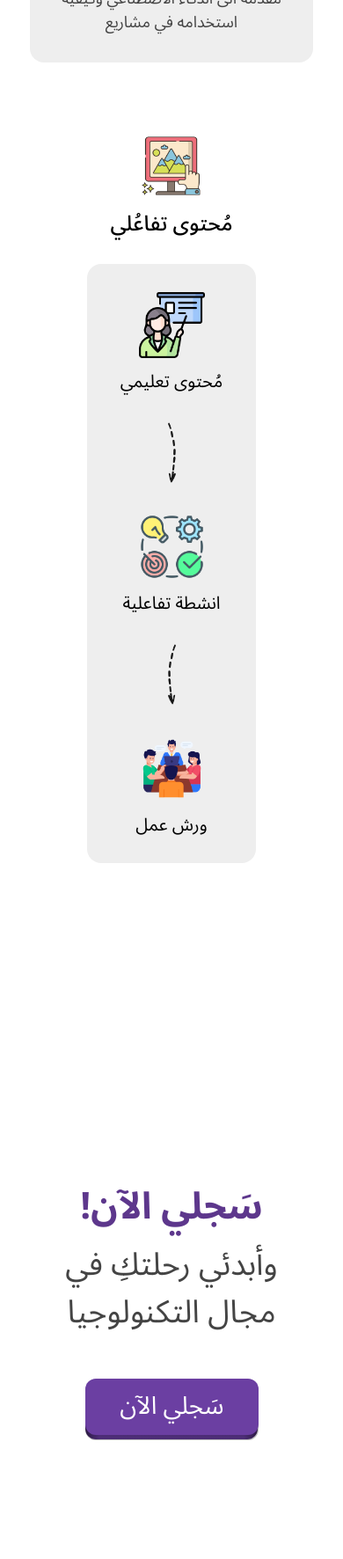
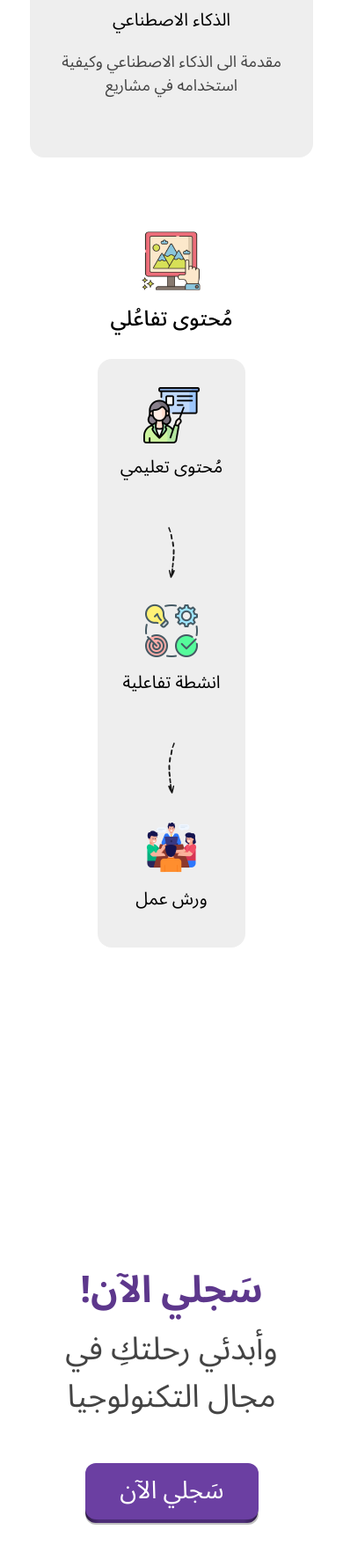
Before and after one commit to MustfaA22/Mai, a React (Vite) app: page / in a window 390 px wide. Shown: the part 2056-3828 px from the top of the page at 88% size. Built offline with nearby package versions, Linux system fonts and the light colour scheme.

Commit message:
responsive for ipads

```diff
--- a/src/index.css
+++ b/src/index.css
@@ -103,29 +103,6 @@ section {
   position: relative;
 }
 
-@media only screen and (max-width: 800px) {
-
-  h1 {
-    font-size: 2.8rem;
-  }
-
-  h2 {
-    font-size: 2.4rem;
-  }
-
-  h3 {
-    font-size: 2rem;
-  }
-
-  p {
-    font-size: 1.6rem;
-  }
-
-
-  section {
-    padding: 5em 2em 0em;
-  }
-}
 
 /* width */
 ::-webkit-scrollbar {
@@ -146,3 +123,30 @@ section {
 ::-webkit-scrollbar-thumb:hover {
   background: var(--dark-pink);
 }
+
+/* Phones */
+@media only screen and (max-width: 650px) {
+
+  h1 {
+    font-size: 2.8rem;
+  }
+
+  h2 {
+    font-size: 2.4rem;
+  }
+
+  h3 {
+    font-size: 2rem;
+  }
+
+  p {
+    font-size: 1.6rem;
+  }
+
+  section {
+    padding: 5em 2em 0em;
+  }
+}
+
+/* Ipads */
+@media only screen and (max-width: 1200px) {}
--- a/src/styles/Footer.module.css
+++ b/src/styles/Footer.module.css
@@ -52,7 +52,8 @@
     padding-bottom: 1em;
 }
 
-@media only screen and (max-width: 800px) {
+/* Phones */
+@media only screen and (max-width: 650px) {
     .logos {
         flex-direction: column;
         gap: 3em;
@@ -61,10 +62,21 @@
     .logos img {
         width: auto;
         height: 110px;
-
     }
 
     .iotLogo {
         margin-bottom: 16px;
     }
 }
+
+/* Ipads */
+@media only screen and (max-width: 1200px) {
+    .logos {
+        gap: 3em;
+    }
+
+    .logos img {
+        width: auto;
+        height: 110px;
+    }
+}
--- a/src/styles/sectionStyles/Contest.module.css
+++ b/src/styles/sectionStyles/Contest.module.css
@@ -29,9 +29,12 @@
     margin-bottom: 1.5em;
 }
 
-.contentWrapper img {}
+.contentWrapper img {
+    width: 40%;
+}
 
-@media only screen and (max-width: 800px) {
+/* Phones */
+@media only screen and (max-width: 650px) {
     .contentWrapper {
         flex-direction: column;
         gap: 3em;
@@ -41,3 +44,15 @@
         width: 70%;
     }
 }
+
+/* Ipads */
+@media only screen and (max-width: 1200px) {
+    .contentWrapper {
+        flex-direction: column-reverse;
+        gap: 5em;
+    }
+
+    .contentWrapper img {
+        width: 70%;
+    }
+}
--- a/src/styles/sectionStyles/Home.module.css
+++ b/src/styles/sectionStyles/Home.module.css
@@ -45,13 +45,15 @@
     width: 45ch;
 }
 
-@media only screen and (max-width: 800px) {
+/* Phones */
+@media only screen and (max-width: 1200px) {
     .background {
         display: none;
     }
 
     .logo img {
         width: auto;
+        margin: 0;
     }
 
     .contentWrapper {
@@ -59,10 +61,6 @@
         flex-direction: column;
         justify-content: start;
         gap: 5em;
-    }
-
-    .logo img {
-        margin: 0;
     }
 
     .titleAndParagraph h1 {
@@ -78,3 +76,35 @@
         font-size: 1.8rem;
     }
 }
+
+/* Ipads */
+/* @media only screen and (max-width: 1200px) {
+    .background {
+        display: none;
+    }
+
+    .logo img {
+        width: auto;
+        margin: 0;
+    }
+
+    .contentWrapper {
+        margin-top: 3em;
+        flex-direction: column;
+        justify-content: start;
+        gap: 5em;
+    }
+
+    .titleAndParagraph h1 {
+        font-size: 3.2rem;
+    }
+
+    .titleAndParagraph p {
+        font-size: 2.8rem;
+    }
+
+    .titleAndParagraph .programInfo {
+        width: auto;
+        font-size: 1.8rem;
+    }
+} */
--- a/src/styles/sectionStyles/ProgramContent.module.css
+++ b/src/styles/sectionStyles/ProgramContent.module.css
@@ -98,7 +98,8 @@
     gap: 1em;
 }
 
-@media only screen and (max-width: 800px) {
+/* Phones */
+@media only screen and (max-width: 650px) {
     .programContentInfo {
         font-size: 2rem;
     }
@@ -132,3 +133,34 @@
         rotate: 270deg;
     }
 }
+
+
+/* Ipads */
+@media only screen and (max-width: 1200px) {
+
+    .skill {
+        width: auto;
+    }
+
+    .skill p {
+        height: 5em;
+    }
+
+    .interactiveContentGraph {
+        padding: 2em 1.6em 1em;
+        gap: 1.6em;
+    }
+
+    .interactiveContentGraph img {
+        width: 4em;
+    }
+
+    .interactiveContentGraphItem {
+        min-width: auto;
+        min-width: 6em;
+    }
+
+    .interactiveContentGraphItem h3 {
+        height: 2.5em;
+    }
+}
--- a/src/styles/sectionStyles/RegisterNow.module.css
+++ b/src/styles/sectionStyles/RegisterNow.module.css
@@ -18,7 +18,7 @@
 }
 
 .contentWrapper img {
-    width: 30%;
+    width: 25%;
 }
 
 .likeImg {
@@ -37,8 +37,12 @@
 
 }
 
-@media only screen and (max-width: 800px) {
+/* Phones */
+@media only screen and (max-width: 650px) {
     .likeImg, .registerNowImg {
         display: none;
     }
 }
+
+/* Ipads */
+@media only screen and (max-width: 1200px) {}
--- a/src/styles/sectionStyles/Sponsors.module.css
+++ b/src/styles/sectionStyles/Sponsors.module.css
@@ -29,13 +29,30 @@
     height: 300px;
 }
 
-@media only screen and (max-width: 800px) {
+/* Phones */
+@media only screen and (max-width: 650px) {
     .container {
         gap: 1em;
     }
 
     .container p {
-        font-size: 1.6rem;
+        font-size: 1.2rem;
+    }
+
+    .sponsors {
+        flex-direction: column-reverse;
+        gap: 1em;
+    }
+
+    .sponsor img {
+        height: 20vh;
+    }
+}
+
+/* Ipads */
+@media only screen and (max-width: 1200px) {
+    .container p {
+        font-size: 1.8rem;
     }
 
     .sponsors {
@@ -43,7 +60,12 @@
         gap: 2em;
     }
 
+    .sponsor {
+        gap: 1em;
+    }
+
     .sponsor img {
-        height: 20vh;
+        width: 40%;
+        height: auto;
     }
 }
```
Also changed, not shown: src/styles/Navbar.module.css (+14 -1 lines).
